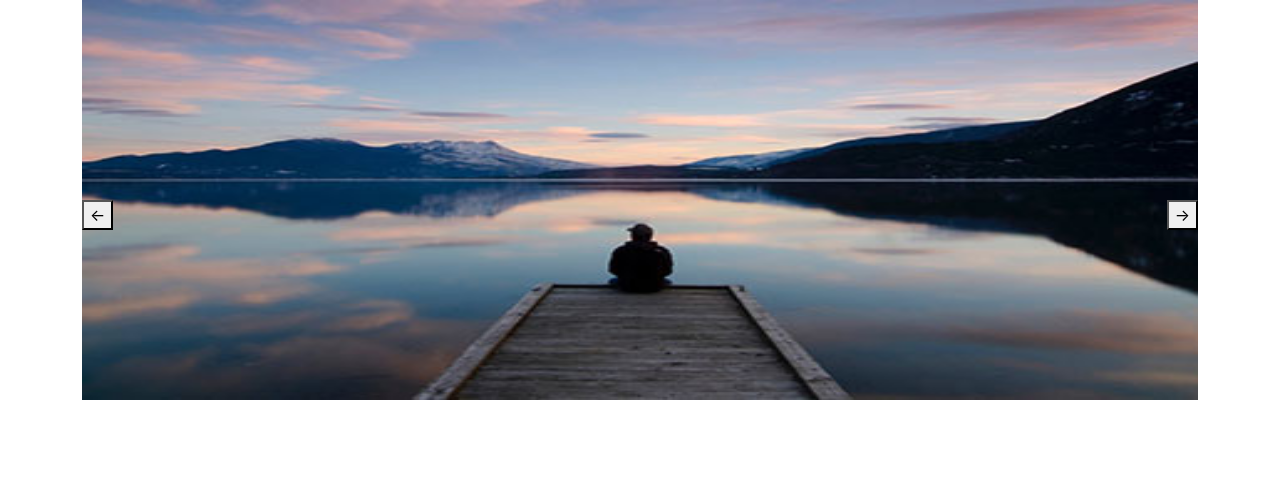
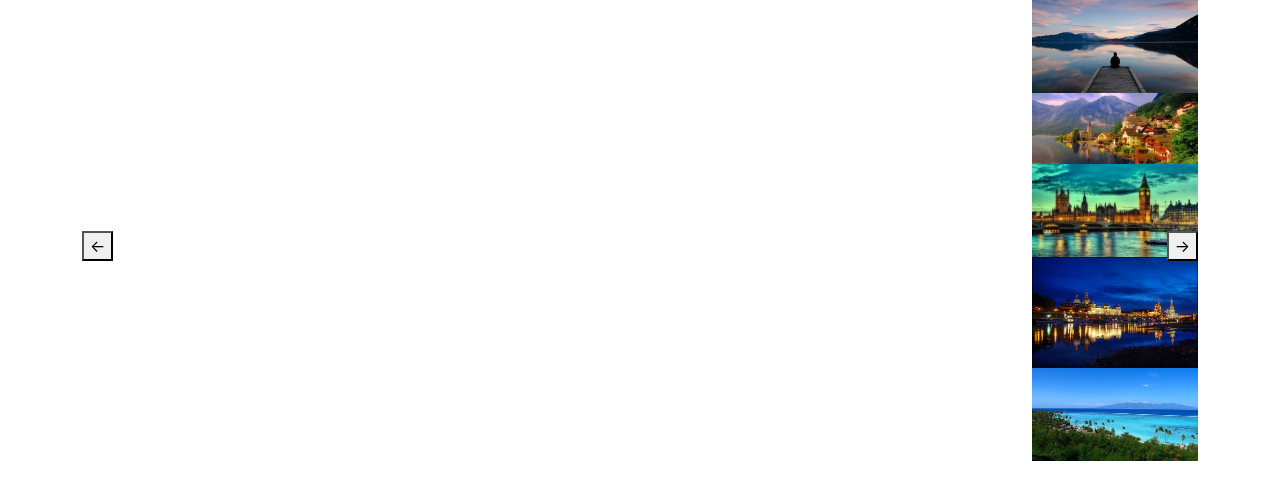
Before and after one commit to Luz42/js-array-carousel, a plain HTML site: page index.html in a window 1280 px wide. Drawn offline with nearby package versions, Linux system fonts and the light colour scheme.

Commit message:
!! NOT WORK need to refactory

```diff
--- a/index.html
+++ b/index.html
@@ -12,12 +12,15 @@
 <body>
     <div class="container">
         <div class="row position-relative">
-            <div class="col-12 ">
-                <img class="img-fluid w-100 ae-h50 d-block" src="img/01.jpg" alt="">
-                <img class="img-fluid w-100 ae-h50 d-none" src="img/02.jpg" alt="">
-                <img class="img-fluid w-100 ae-h50 d-none" src="img/03.jpg" alt="">
-                <img class="img-fluid w-100 ae-h50 d-none" src="img/04.jpg" alt="">
-                <img class="img-fluid w-100 ae-h50 d-none" src="img/05.jpg" alt="">
+            <div class="col-10">
+                <img class="img-fluid ae-big-img" src="" alt="">
+            </div>
+            <div class="col-2 ">
+                <img class="img-fluid w-100 ae-active" src="img/01.jpg" alt="">
+                <img class="img-fluid w-100" src="img/02.jpg" alt="">
+                <img class="img-fluid w-100" src="img/03.jpg" alt="">
+                <img class="img-fluid w-100" src="img/04.jpg" alt="">
+                <img class="img-fluid w-100" src="img/05.jpg" alt="">
             </div>
             <div class="col-12 d-flex justify-content-between position-absolute top-50 traslate-middle">
                 <button id="previous">&larr;</button>
--- a/myScrypt.js
+++ b/myScrypt.js
@@ -69,3 +69,13 @@ previousButton.addEventListener('click',
     }
 
 );
+
+const activeImage = document.querySelector('.ae-active').src
+let bigActiveImage = document.querySelector('.ae-big-img').src
+
+console.log(activeImage)
+console.log(bigActiveImage)
+
+bigActiveImage += activeImage
+
+console.log(bigActiveImage)
```
